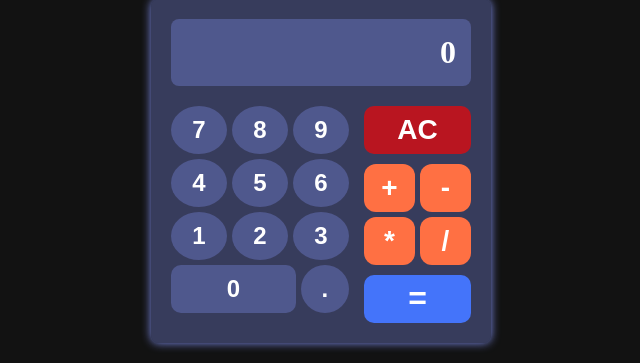
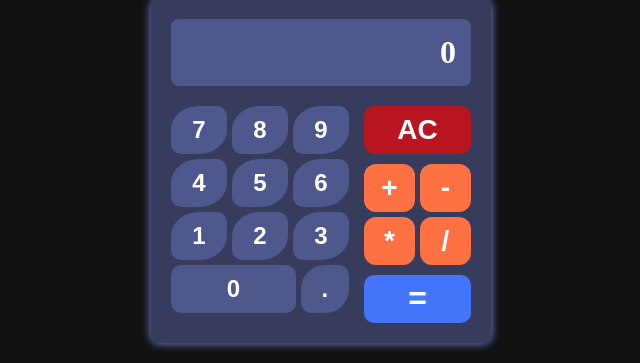
Before and after one commit to mamahany/calculator, a plain HTML site: page index.html in a window 1280 px wide. Shown: the part 251-614 px from the top of the page, 319-959 px from the left. Drawn offline with Linux system fonts and the light colour scheme.

Commit message:
Changed numbers buttons style

```diff
--- a/main.css
+++ b/main.css
@@ -44,7 +44,7 @@ button{
     height: 3rem;
     border: none;
     flex-grow: 1;
-    border-radius: 50%;
+    border-radius: 50% 10px;
     font-size: 24px;
     font-weight: bold;
     color: white;
```
